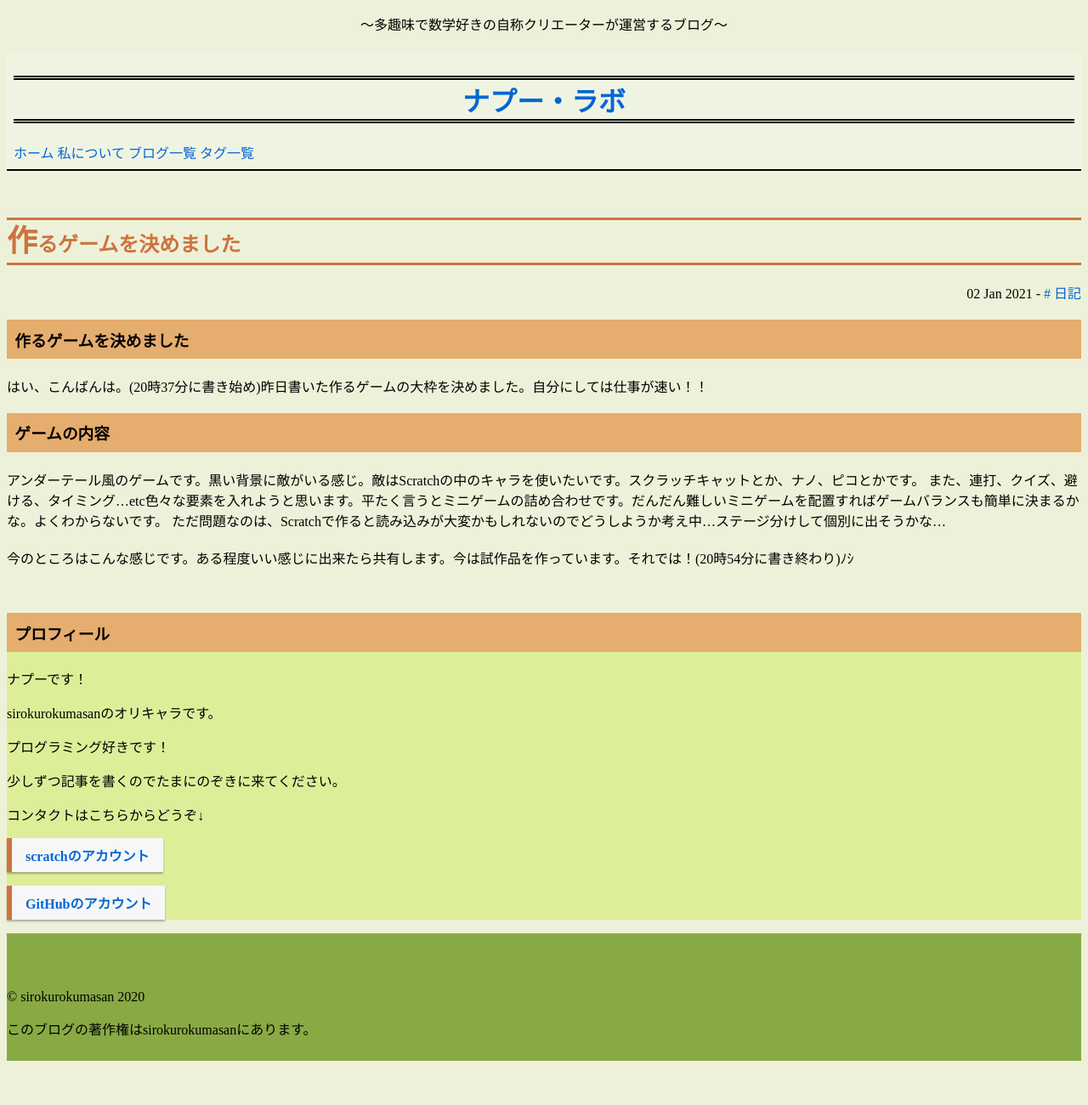
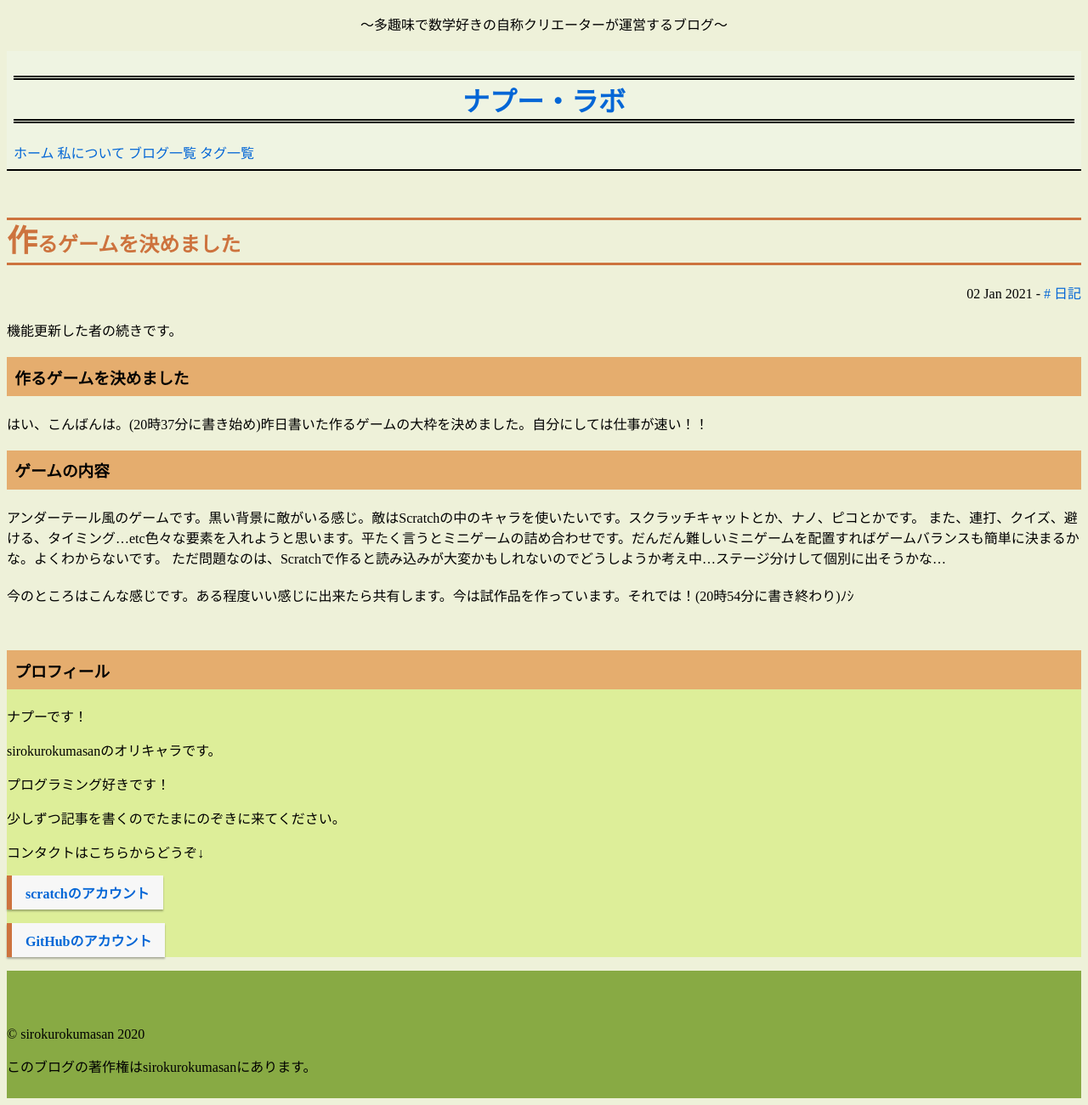
Before and after one commit to sirokurokumasan/sirokurokumasan.github.io, a Jekyll site: the page built from _posts/2021-1-2-作るゲームを決めました.md, in a window 1280 px wide and 1300 px high. Shown: the whole window at 85% size. Built offline with Jekyll 4.4.1, drawn with Linux system fonts in a browser that asks for light colours.

Commit message:
Update 2021-1-2-作るゲームを決めました.md

```diff
--- a/_posts/2021-1-2-作るゲームを決めました.md
+++ b/_posts/2021-1-2-作るゲームを決めました.md
@@ -2,6 +2,8 @@
 layout: post
 author: 日記
 ---
+機能更新した者の続きです。
+
 ### 作るゲームを決めました
 
 はい、こんばんは。(20時37分に書き始め)昨日書いた作るゲームの大枠を決めました。自分にしては仕事が速い！！
```
